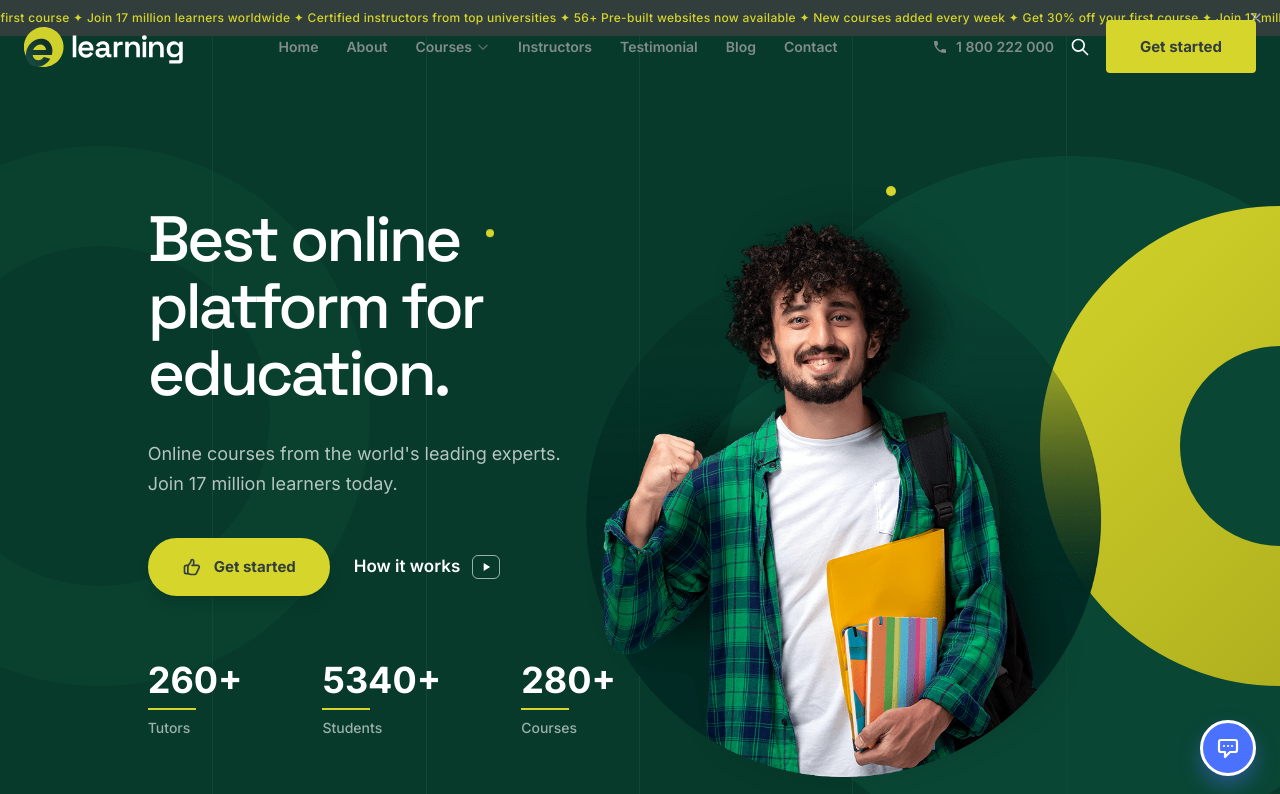
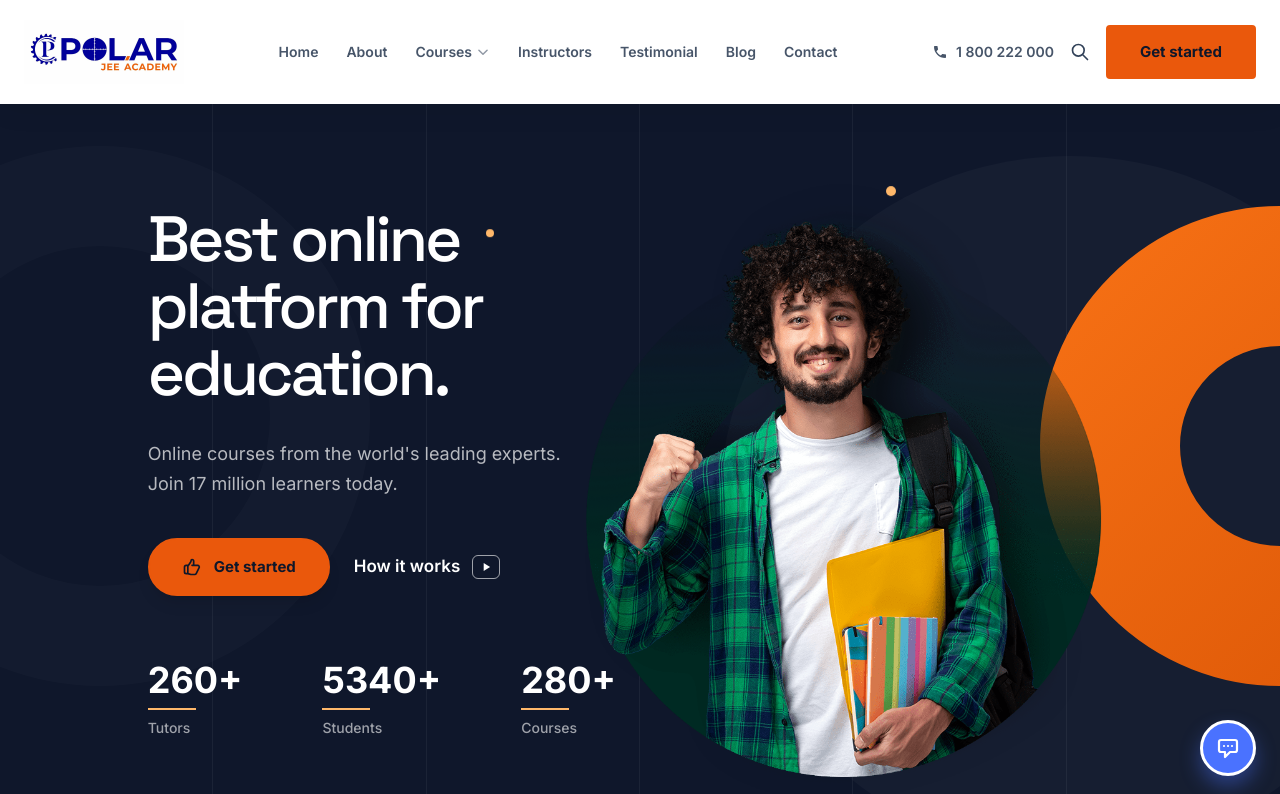
Before and after one commit to Mohit-Sony/polar-academy, a Next.js app: page / in a window 1280 px wide. Shown: the top 794 px of the page. Built offline with nearby package versions, Linux system fonts and the light colour scheme.

Commit message:
style: rebrand project with new logo and slate-based color palette

```diff
--- a/app/globals.css
+++ b/app/globals.css
@@ -3,17 +3,18 @@
 
 @import "tailwindcss";
 
-/* ─── Design Tokens (Crafto E-Learning) ──────────────────────────────────── */
+/* ─── Design Tokens (Polar JEE Academy) ──────────────────────────────────── */
 :root {
-  --color-primary: #D5D52B;
-  --color-secondary: #313E3B;
-  --color-text: #828C8A;
+  /* Relaxing Modern Cool Tones */
+  --color-primary: #ea580c; /* Tailwind orange-600 */
+  --color-secondary: #0f172a; /* Tailwind slate-900 (bluish cool dark tone) */
+  --color-text: #475569; /* Tailwind slate-600 */
   --color-white: #FFFFFF;
-  --color-light-bg: #F7F7F7;
-  --color-mint-bg: #F3F8F8;
-  --color-border: #E4E4E4;
-  --color-orange: #EF991F;
-  --color-dark-text: #0c0d0e;
+  --color-light-bg: #f8fafc; /* Tailwind slate-50 */
+  --color-mint-bg: #f1f5f9; /* Tailwind slate-100 */
+  --color-border: #e2e8f0; /* Tailwind slate-200 */
+  --color-orange: #ea580c; /* Tailwind orange-600 */
+  --color-dark-text: #0f172a; /* Tailwind slate-900 */
 
   --font-body: 'Inter', sans-serif;
   --font-heading: 'Space Grotesk', sans-serif;
--- a/components/layout/AnnouncementBar.tsx
+++ b/components/layout/AnnouncementBar.tsx
@@ -11,14 +11,14 @@ export default function AnnouncementBar() {
 
   return (
     <div
-      className="relative bg-[#313E3B] text-white overflow-hidden py-2.5"
+      className="relative bg-slate-900 text-white overflow-hidden py-2.5"
       role="banner"
       aria-label="Announcement"
     >
       <div className="flex whitespace-nowrap">
         <div className="flex animate-marquee">
-          <span className="text-xs font-medium tracking-wide text-[#D5D52B] pr-12">{text}</span>
-          <span className="text-xs font-medium tracking-wide text-[#D5D52B] pr-12">{text}</span>
+          <span className="text-xs font-medium tracking-wide text-slate-300 pr-12">{text}</span>
+          <span className="text-xs font-medium tracking-wide text-slate-300 pr-12">{text}</span>
         </div>
       </div>
 
--- a/components/layout/Footer.tsx
+++ b/components/layout/Footer.tsx
@@ -14,7 +14,7 @@ const footerLinks = [
 export default function Footer() {
   return (
     <footer
-      className="relative bg-[#313E3B] text-white pt-16 pb-8"
+      className="relative bg-slate-900 text-white pt-16 pb-8"
       style={{
         backgroundImage: "url('/images/demo-elearning-footer-bg.webp')",
         backgroundSize: "cover",
@@ -23,20 +23,22 @@ export default function Footer() {
       }}
     >
       {/* Overlay */}
-      <div className="absolute inset-0 bg-[#313E3B]/92" />
+      <div className="absolute inset-0 bg-slate-900/95" />
 
       <div className="relative container-xl">
         {/* Top row — Logo + Nav */}
         <div className="flex flex-col md:flex-row items-center justify-between gap-8 pb-10 border-b border-white/10">
           {/* Logo */}
-          <Link href="/" aria-label="EduLearn home">
-            <Image
-              src="/images/demo-elearning-logo-white.svg"
-              alt="EduLearn"
-              width={140}
-              height={36}
-              className="h-8 w-auto"
-            />
+          <Link href="/" aria-label="Polar JEE Academy home">
+            <div className="bg-white px-4 py-2 rounded-lg inline-block">
+              <Image
+                src="/images/logo-polar.png"
+                alt="Polar JEE Academy"
+                width={140}
+                height={36}
+                className="h-8 w-auto object-contain"
+              />
+            </div>
           </Link>
 
           {/* Nav links */}
@@ -45,7 +47,7 @@ export default function Footer() {
               <Link
                 key={link.label}
                 href={link.href}
-                className="text-sm text-white/70 hover:text-[#D5D52B] transition-colors duration-200 font-medium"
+                className="text-sm text-slate-300 hover:text-white transition-colors duration-200 font-medium"
               >
                 {link.label}
               </Link>
@@ -63,7 +65,7 @@ export default function Footer() {
               <a
                 key={social.label}
                 href="#"
-                className="w-9 h-9 rounded-full border border-white/20 flex items-center justify-center text-white/60 hover:text-[#D5D52B] hover:border-[#D5D52B] transition-all duration-200"
+                className="w-9 h-9 rounded-full border border-slate-700 flex items-center justify-center text-slate-400 hover:text-white hover:border-slate-500 transition-all duration-200"
                 aria-label={social.label}
               >
                 <svg className="w-4 h-4" fill="none" stroke="currentColor" viewBox="0 0 24 24" strokeWidth={1.5}>
@@ -76,18 +78,18 @@ export default function Footer() {
 
         {/* Bottom row — Copyright + Privacy */}
         <div className="pt-8 flex flex-col sm:flex-row items-center justify-between gap-4">
-          <p className="text-sm text-white/50">
-            © 2026 EduLearn. All rights reserved. Powered by{" "}
-            <a href="#" className="text-[#D5D52B] hover:underline">ThemeZaa</a>.
+          <p className="text-sm text-slate-400">
+            © 2026 Polar JEE Academy. All rights reserved. Powered by{" "}
+            <a href="#" className="text-slate-300 hover:text-white transition-colors">Polar</a>.
           </p>
           <div className="flex items-center gap-6">
-            <a href="#" className="text-sm text-white/50 hover:text-[#D5D52B] transition-colors flex items-center gap-1.5">
+            <a href="#" className="text-sm text-slate-400 hover:text-white transition-colors flex items-center gap-1.5">
               <svg className="w-4 h-4" fill="none" stroke="currentColor" viewBox="0 0 24 24">
                 <path strokeLinecap="round" strokeLinejoin="round" strokeWidth={2} d="M12 15v2m-6 4h12a2 2 0 002-2v-6a2 2 0 00-2-2H6a2 2 0 00-2 2v6a2 2 0 002 2zm10-10V7a4 4 0 00-8 0v4h8z" />
               </svg>
               Protecting your privacy
             </a>
-            <a href="#" className="text-sm text-white/50 hover:text-[#D5D52B] transition-colors">Terms of Service</a>
+            <a href="#" className="text-sm text-slate-400 hover:text-white transition-colors">Terms of Service</a>
           </div>
         </div>
       </div>
--- a/components/layout/Navbar.tsx
+++ b/components/layout/Navbar.tsx
@@ -36,18 +36,16 @@ export default function Navbar() {
 
   return (
     <header
-      className={`fixed top-0 left-0 right-0 z-50 transition-all duration-300 ${
-        scrolled
-          ? "bg-white shadow-[0_2px_30px_rgba(0,0,0,0.08)] py-3"
-          : "bg-transparent py-5"
+      className={`fixed top-0 left-0 right-0 z-50 transition-all duration-300 bg-white shadow-[0_2px_30px_rgba(0,0,0,0.08)] ${
+        scrolled ? "py-3" : "py-5"
       }`}
     >
       <div className="container-xl flex items-center justify-between gap-6">
         {/* Logo */}
         <Link href="/" className="flex-shrink-0" aria-label="EduLearn home">
           <Image
-            src={scrolled ? "/images/demo-elearning-logo-black.svg" : "/images/demo-elearning-logo-white.svg"}
-            alt="EduLearn"
+            src="/images/logo-polar.png"
+            alt="Polar JEE Academy"
             width={160}
             height={44}
             priority
@@ -66,11 +64,7 @@ export default function Navbar() {
             >
               <Link
                 href={link.href}
-                className={`flex items-center gap-1 px-3 py-2 text-sm font-semibold rounded-md transition-colors duration-200 ${
-                  scrolled
-                    ? "text-[#313E3B] hover:text-[#D5D52B]"
-                    : "text-white hover:text-[#D5D52B]"
-                }`}
+                className="flex items-center gap-1 px-3 py-2 text-sm font-semibold rounded-md transition-colors duration-200 text-slate-700 hover:text-slate-900"
               >
                 {link.label}
                 {link.dropdown && (
@@ -85,12 +79,12 @@ export default function Navbar() {
                 <div className="nav-dropdown">
                   {link.dropdown.map((item) => (
                     <Link key={item.label} href={item.href} className="nav-dropdown-item">
-                      <div className="w-8 h-8 bg-[#F3F8F8] rounded-md flex items-center justify-center flex-shrink-0">
-                        <div className="w-2.5 h-2.5 bg-[#D5D52B] rounded-full" />
+                      <div className="w-8 h-8 bg-slate-100 rounded-md flex items-center justify-center flex-shrink-0">
+                        <div className="w-2.5 h-2.5 bg-orange-300 rounded-full" />
                       </div>
                       <div>
-                        <p className="text-sm font-semibold text-[#313E3B]">{item.label}</p>
-                        <p className="text-xs text-[#828C8A]">{item.sub}</p>
+                        <p className="text-sm font-semibold text-slate-900">{item.label}</p>
+                        <p className="text-xs text-slate-500">{item.sub}</p>
                       </div>
                     </Link>
                   ))}
@@ -105,9 +99,7 @@ export default function Navbar() {
           {/* Phone */}
           <a
             href="tel:18002220000"
-            className={`flex items-center gap-2 text-sm font-semibold transition-colors duration-200 ${
-              scrolled ? "text-[#313E3B] hover:text-[#D5D52B]" : "text-white hover:text-[#D5D52B]"
-            }`}
+            className="flex items-center gap-2 text-sm font-semibold transition-colors duration-200 text-slate-700 hover:text-slate-900"
           >
             <svg className="w-4 h-4" fill="currentColor" viewBox="0 0 24 24">
               <path d="M6.62 10.79c1.44 2.83 3.76 5.14 6.59 6.59l2.2-2.2c.27-.27.67-.36 1.02-.24 1.12.37 2.33.57 3.57.57.55 0 1 .45 1 1V20c0 .55-.45 1-1 1-9.39 0-17-7.61-17-17 0-.55.45-1 1-1h3.5c.55 0 1 .45 1 1 0 1.25.2 2.45.57 3.57.11.35.03.74-.25 1.02l-2.2 2.2z" />
@@ -117,7 +109,7 @@ export default function Navbar() {
 
           {/* Search */}
           <button
-            className={`transition-colors duration-200 ${scrolled ? "text-[#313E3B] hover:text-[#D5D52B]" : "text-white hover:text-[#D5D52B]"}`}
+            className="transition-colors duration-200 text-slate-700 hover:text-slate-900"
             aria-label="Search"
           >
             <svg className="w-5 h-5" fill="none" stroke="currentColor" viewBox="0 0 24 24">
@@ -136,7 +128,7 @@ export default function Navbar() {
 
         {/* Mobile Hamburger */}
         <button
-          className={`lg:hidden p-2 transition-colors ${scrolled ? "text-[#313E3B]" : "text-white"}`}
+          className="lg:hidden p-2 transition-colors text-slate-800"
           onClick={() => setMobileOpen(!mobileOpen)}
           aria-label="Toggle menu"
           aria-expanded={mobileOpen}
@@ -155,24 +147,24 @@ export default function Navbar() {
 
       {/* Mobile Menu */}
       {mobileOpen && (
-        <div className="lg:hidden bg-white border-t border-[#E4E4E4] shadow-lg">
+        <div className="lg:hidden bg-white border-t border-slate-200 shadow-lg">
           <nav className="container-xl py-4 flex flex-col gap-1">
             {navLinks.map((link) => (
               <div key={link.label}>
                 <Link
                   href={link.href}
-                  className="block px-4 py-3 text-sm font-semibold text-[#313E3B] hover:bg-[#F7F7F7] rounded-lg transition-colors"
+                  className="block px-4 py-3 text-sm font-semibold text-slate-800 hover:bg-slate-50 rounded-lg transition-colors"
                   onClick={() => setMobileOpen(false)}
                 >
                   {link.label}
                 </Link>
                 {link.dropdown && (
-                  <div className="ml-4 border-l-2 border-[#E4E4E4] pl-4 mb-2">
+                  <div className="ml-4 border-l-2 border-slate-200 pl-4 mb-2">
                     {link.dropdown.map((item) => (
                       <Link
                         key={item.label}
                         href={item.href}
-                        className="block py-2 text-sm text-[#828C8A] hover:text-[#313E3B] transition-colors"
+                        className="block py-2 text-sm text-slate-500 hover:text-slate-900 transition-colors"
                         onClick={() => setMobileOpen(false)}
                       >
                         {item.label} — {item.sub}
@@ -182,8 +174,8 @@ export default function Navbar() {
                 )}
               </div>
             ))}
-            <div className="pt-3 border-t border-[#E4E4E4] mt-2">
-              <a href="tel:18002220000" className="block px-4 py-3 text-sm font-semibold text-[#313E3B]">
+            <div className="pt-3 border-t border-slate-200 mt-2">
+              <a href="tel:18002220000" className="block px-4 py-3 text-sm font-semibold text-slate-800">
                 📞 1 800 222 000
               </a>
               <Link
--- a/components/layout/SplashScreen.tsx
+++ b/components/layout/SplashScreen.tsx
@@ -33,18 +33,18 @@ export default function SplashScreen() {
 
   return (
     <div
-      className={`fixed inset-0 z-[10000] bg-[#313E3B] flex items-center justify-center transition-opacity duration-500 ease-in-out ${
+      className={`fixed inset-0 z-[10000] bg-white flex items-center justify-center transition-opacity duration-500 ease-in-out ${
         isFading ? "opacity-0 pointer-events-none" : "opacity-100"
       }`}
     >
       <div className="animate-pulse">
         <Image
-          src="/images/demo-elearning-logo-white.svg"
-          alt="EduLearn"
+          src="/images/logo-polar.png"
+          alt="Polar JEE Academy"
           width={240}
           height={66}
           priority
-          className="w-[200px] md:w-[240px] h-auto object-contain"
+          className="w-[200px] md:w-[280px] h-auto object-contain"
         />
       </div>
     </div>
--- a/components/sections/HeroSection.tsx
+++ b/components/sections/HeroSection.tsx
@@ -3,7 +3,7 @@ import Link from "next/link";
 
 export default function HeroSection() {
   return (
-    <section className="relative min-h-screen bg-[#073A2A] overflow-hidden pt-28 pb-10 flex flex-col justify-center">
+    <section className="relative min-h-screen bg-slate-900 overflow-hidden pt-28 pb-10 flex flex-col justify-center">
       {/* --- BACKGROUND ELEMENTS --- */}
 
       {/* 1. Grid Lines - Exactly 6 columns */}
@@ -14,12 +14,12 @@ export default function HeroSection() {
       {/* 2. Left 'O' Shape (Thick Ring) */}
       <div className="absolute top-[10%] left-[-200px] w-[600px] h-[600px] z-0 pointer-events-none opacity-20">
         <svg viewBox="0 0 600 600" fill="none" className="w-full h-full">
-          <circle cx="300" cy="300" r="220" stroke="#125941" strokeWidth="100" />
+          <circle cx="300" cy="300" r="220" stroke="rgba(255,255,255,0.1)" strokeWidth="100" />
         </svg>
       </div>
 
       {/* 3. Center Right Large Green Circle */}
-      <div className="absolute top-[15%] right-0 w-[700px] h-[700px] rounded-full bg-[#0d4f3b] z-0 pointer-events-none opacity-60 translate-x-[20%]"></div>
+      <div className="absolute top-[15%] right-0 w-[700px] h-[700px] rounded-full bg-white/5 z-0 pointer-events-none opacity-60 translate-x-[20%]"></div>
 
       {/* 4. Right Yellow 'O' Shape (Thick Ring) */}
       <div className="absolute top-[20%] right-[-250px] w-[500px] h-[500px] z-0 pointer-events-none animate-float" style={{ animationDuration: '6s', animationDelay: '1s' }}>
@@ -27,16 +27,16 @@ export default function HeroSection() {
           <circle cx="250" cy="250" r="170" stroke="url(#yellow_grad)" strokeWidth="140" />
           <defs>
             <linearGradient id="yellow_grad" x1="0" y1="0" x2="500" y2="500" gradientUnits="userSpaceOnUse">
-              <stop stopColor="#D5D52B"/>
-              <stop offset="1" stopColor="#A3A31B"/>
+              <stop stopColor="#f97316" />
+              <stop offset="1" stopColor="#D95405" />
             </linearGradient>
           </defs>
         </svg>
       </div>
 
       {/* 5. Floating Yellow Dots */}
-      <div className="absolute top-[25%] left-[38%] w-2 h-2 rounded-full bg-[#D5D52B] z-0 animate-float"></div>
-      <div className="absolute top-[20%] right-[30%] w-2.5 h-2.5 rounded-full bg-[#D5D52B] z-0 animate-float" style={{ animationDelay: '1.5s' }}></div>
+      <div className="absolute top-[25%] left-[38%] w-2 h-2 rounded-full bg-orange-300 z-0 animate-float"></div>
+      <div className="absolute top-[20%] right-[30%] w-2.5 h-2.5 rounded-full bg-orange-300 z-0 animate-float" style={{ animationDelay: '1.5s' }}></div>
 
 
       {/* --- CONTENT CONTAINER --- */}
@@ -55,16 +55,16 @@ export default function HeroSection() {
           </p>
 
           <div className="flex flex-wrap items-center gap-6 mb-16 animate-fadeInUp" style={{ animationDelay: '0.2s' }}>
-            <Link href="#courses" className="btn-yellow px-8 py-3.5 !rounded-full text-[#073A2A] font-bold hover:bg-white hover:border-white transition-all shadow-lg hover:shadow-xl">
+            <Link href="#courses" className="btn-yellow px-8 py-3.5 !rounded-full text-slate-900 font-bold hover:bg-white hover:border-white transition-all shadow-lg hover:shadow-xl">
               <svg className="w-5 h-5 mr-1" fill="none" stroke="currentColor" viewBox="0 0 24 24">
                 <path strokeLinecap="round" strokeLinejoin="round" strokeWidth={2} d="M14 10h4.764a2 2 0 011.789 2.894l-3.5 7A2 2 0 0115.263 21h-4.017c-.163 0-.326-.02-.485-.06L7 20m7-10V5a2 2 0 00-2-2h-.095c-.5 0-.905.405-.905.905 0 .714-.211 1.412-.608 2.006L7 11v9m7-10h-2M7 20H5a2 2 0 01-2-2v-6a2 2 0 012-2h2.514" />
               </svg>
               Get started
             </Link>
 
-            <button className="flex items-center gap-2 text-white font-semibold hover:text-[#D5D52B] transition-colors group">
+            <button className="flex items-center gap-2 text-white font-semibold hover:text-slate-300 transition-colors group">
               How it works
-              <span className="flex items-center justify-center border border-white/60 rounded-[6px] px-1.5 py-1 group-hover:border-[#D5D52B] transition-colors ml-1">
+              <span className="flex items-center justify-center border border-white/60 rounded-[6px] px-1.5 py-1 group-hover:border-slate-300 transition-colors ml-1">
                 <svg className="w-3.5 h-3.5" fill="currentColor" viewBox="0 0 24 24">
                   <path d="M8 5v14l11-7z" />
                 </svg>
@@ -75,17 +75,17 @@ export default function HeroSection() {
           <div className="flex gap-12 md:gap-20 animate-fadeInUp" style={{ animationDelay: '0.3s' }}>
             <div>
               <p className="text-3xl md:text-4xl font-bold text-white font-[var(--font-heading)]">260+</p>
-              <div className="h-[2px] w-12 bg-[#D5D52B] my-2"></div>
+              <div className="h-[2px] w-12 bg-orange-300 my-2"></div>
               <p className="text-white/60 text-sm font-medium">Tutors</p>
             </div>
             <div>
               <p className="text-3xl md:text-4xl font-bold text-white font-[var(--font-heading)]">5340+</p>
-              <div className="h-[2px] w-12 bg-[#D5D52B] my-2"></div>
+              <div className="h-[2px] w-12 bg-orange-300 my-2"></div>
               <p className="text-white/60 text-sm font-medium">Students</p>
             </div>
             <div>
               <p className="text-3xl md:text-4xl font-bold text-white font-[var(--font-heading)]">280+</p>
-              <div className="h-[2px] w-12 bg-[#D5D52B] my-2"></div>
+              <div className="h-[2px] w-12 bg-orange-300 my-2"></div>
               <p className="text-white/60 text-sm font-medium">Courses</p>
             </div>
           </div>
@@ -111,7 +111,7 @@ export default function HeroSection() {
 
       {/* Bottom Scroll Indicator */}
       <div className="absolute bottom-0 left-1/2 -translate-x-1/2 w-20 h-10 bg-white rounded-t-full flex items-center justify-center shadow-lg z-20">
-        <svg className="w-5 h-5 text-[#073A2A] mb-1 animate-bounce" fill="none" stroke="currentColor" viewBox="0 0 24 24">
+        <svg className="w-5 h-5 text-slate-900 mb-1 animate-bounce" fill="none" stroke="currentColor" viewBox="0 0 24 24">
           <rect x="7" y="4" width="10" height="16" rx="5" strokeWidth="2" />
           <path d="M12 8v4" strokeLinecap="round" strokeWidth="2" />
         </svg>
```
